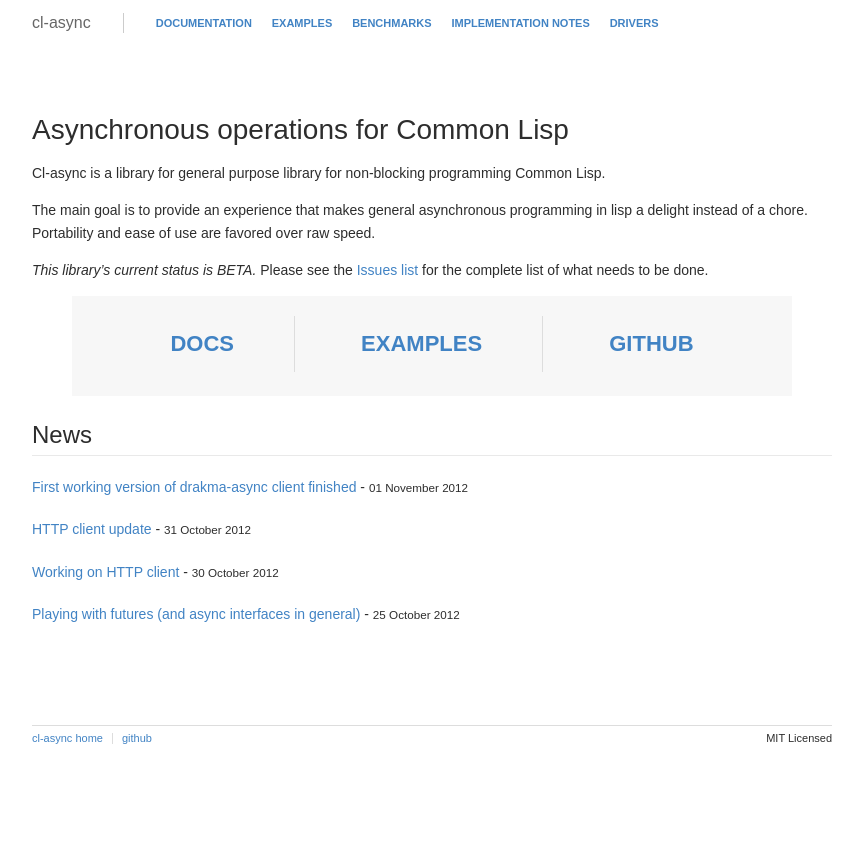
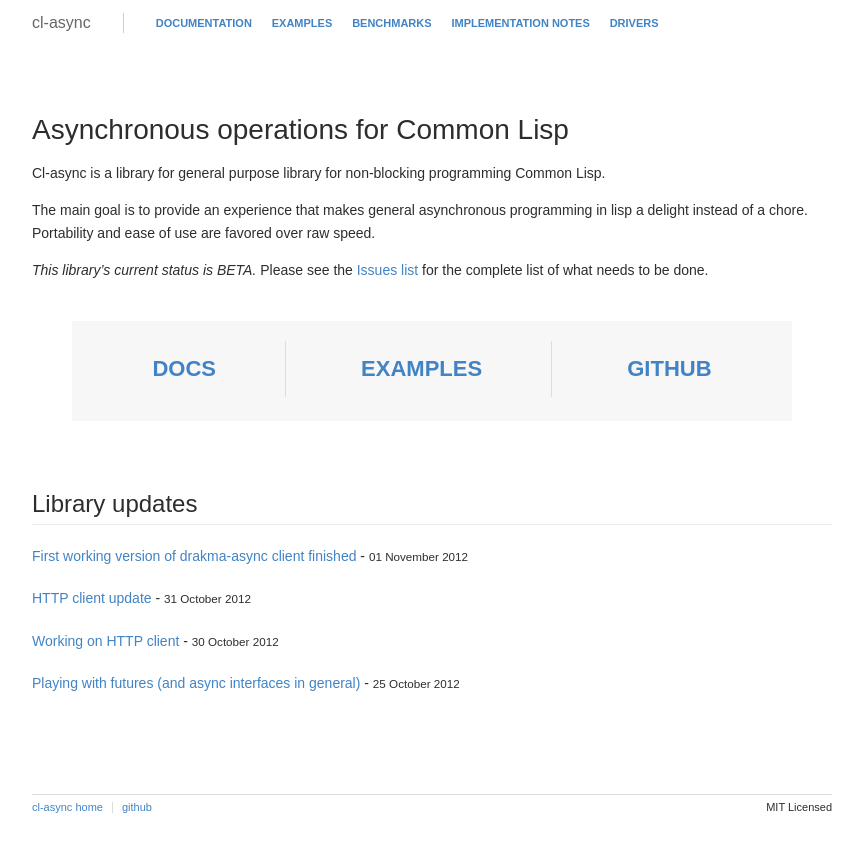
Before and after one commit to orthecreedence/cl-async, a Jekyll site: the page built from index.md, in a window 1280 px wide. Shown: the top 852 px of the page, without its empty margins (208-1071 px from the left). Built offline with Jekyll 4.4.1, drawn with Linux system fonts in a browser that asks for light colours; Markdown is read by kramdown in place of the engine named in the settings.

Commit message:
callout tweaks

```diff
--- a/css/async.css
+++ b/css/async.css
@@ -43,10 +43,10 @@ p {margin: 15px 0;}
 code {margin: 0 2px; padding: 0 5px; white-space: nowrap; font-family: Consolas, "Liberation Mono", Courier, monospace; background: #f8f8f8; border: 1px solid #eaeaea; border-radius: 3px;}
 pre code {white-space: pre; margin: 0; padding: 0; background: none; border: none;}
 
-.callout {width: 90%; margin: 0 auto; font-weight: bold; font-size: 22px; text-transform: uppercase; }
+.callout {width: 90%; margin: 40px auto 64px auto; font-weight: bold; font-size: 22px; text-transform: uppercase; }
 .callout ul {text-align: center; list-style: none; margin: 0; padding: 20px 0; height: 60px; background: #f7f7f7;}
 .callout ul li {display: inline;}
-.callout ul li a {display: inline-block; padding: 10px 60px; margin: 0; border-right: 1px solid #ddd;}
+.callout ul li a {display: inline-block; padding: 10px 69px; margin: 0; border-right: 1px solid #ddd;}
 .callout ul li:last-child a {border-right: 0;}
 
 /* highlighting, stole direct off github's css */
--- a/index.md
+++ b/index.md
@@ -24,7 +24,7 @@ complete list of what needs to be done.
 	</ul>
 </div>
 
-## News
+## Library updates
 {% for post in site.posts %}
 ##### [{{ post.title }}](/cl-async{{ post.url }}) - <small>{{ post.date | date_to_long_string }}</small>
 {% endfor %}
```
